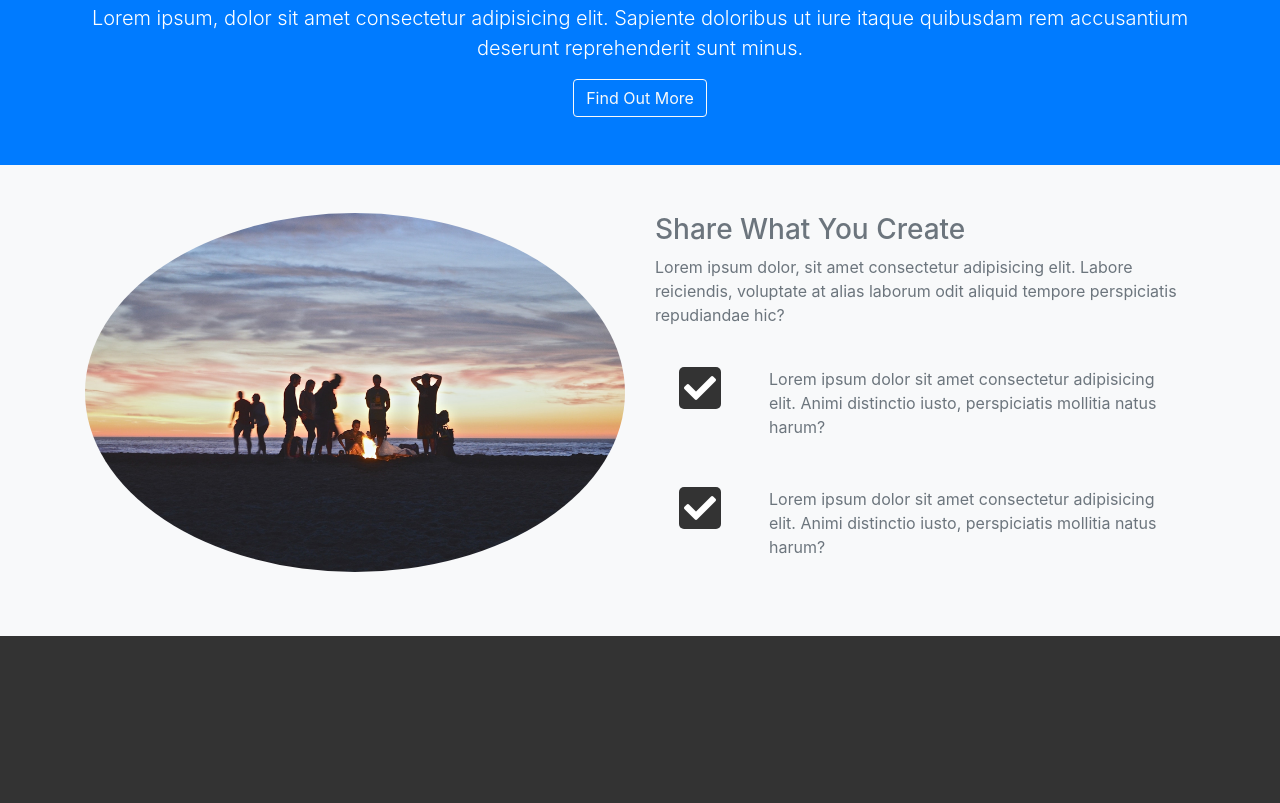
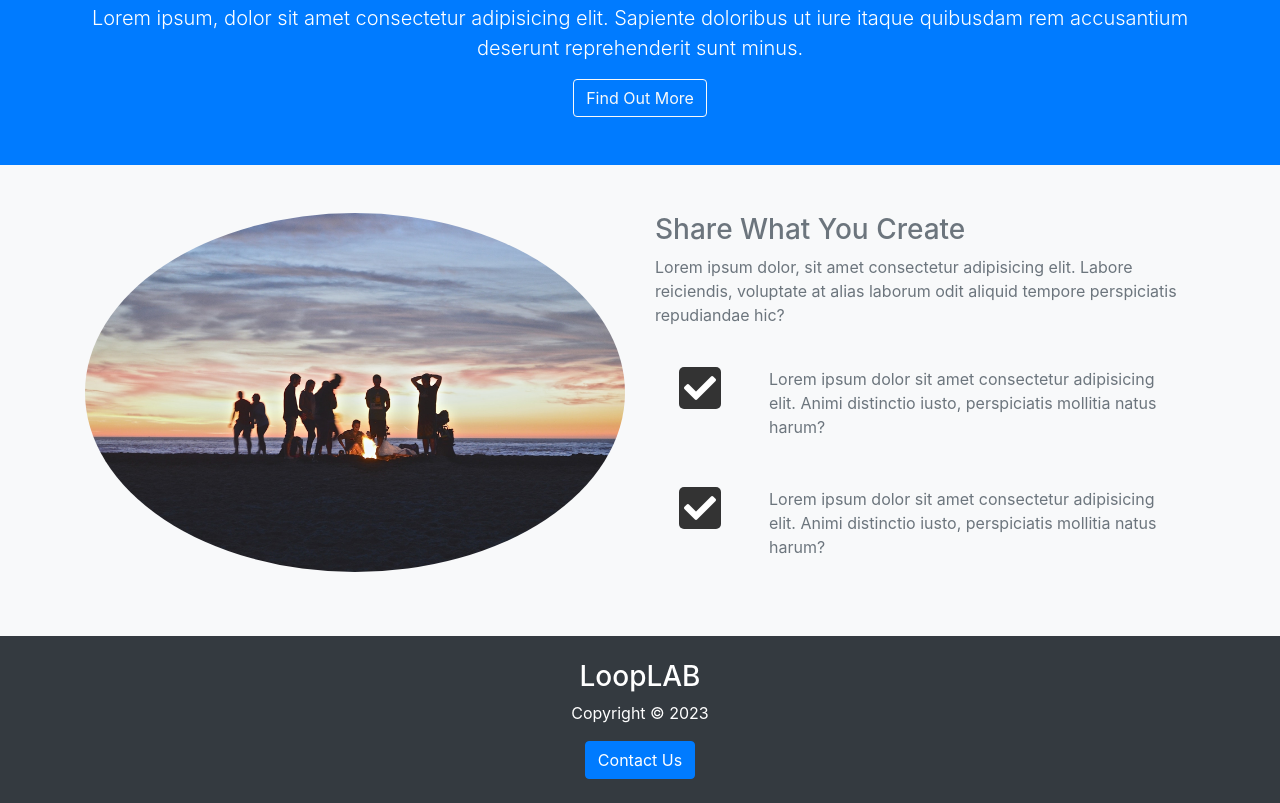
Before and after one commit to elvan/social-website-html-css-bootstrap-4, a plain HTML site: page index.html in a window 1280 px wide. Shown: the part 2336-3139 px from the top of the page. Before the commit the page ends 2972 px from the top, so only its background shows below. Drawn offline with nearby package versions, Linux system fonts and the light colour scheme.

Commit message:
footer section

```diff
--- a/index.html
+++ b/index.html
@@ -289,6 +289,24 @@
       </div>
     </section>
 
+    <!-- FOOTER -->
+    <footer id="main-footer" class="bg-dark">
+      <div class="container">
+        <div class="row">
+          <div class="col text-center py-4">
+            <h3>LoopLAB</h3>
+            <p>
+              Copyright &copy;
+              <span id="year"></span>
+            </p>
+            <button class="btn btn-primary" data-toggle="modal" data-target="#contactModal">
+              Contact Us
+            </button>
+          </div>
+        </div>
+      </div>
+    </footer>
+
     <script
       src="http://code.jquery.com/jquery-3.3.1.min.js"
       integrity="sha256-FgpCb/KJQlLNfOu91ta32o/NMZxltwRo8QtmkMRdAu8="
```
